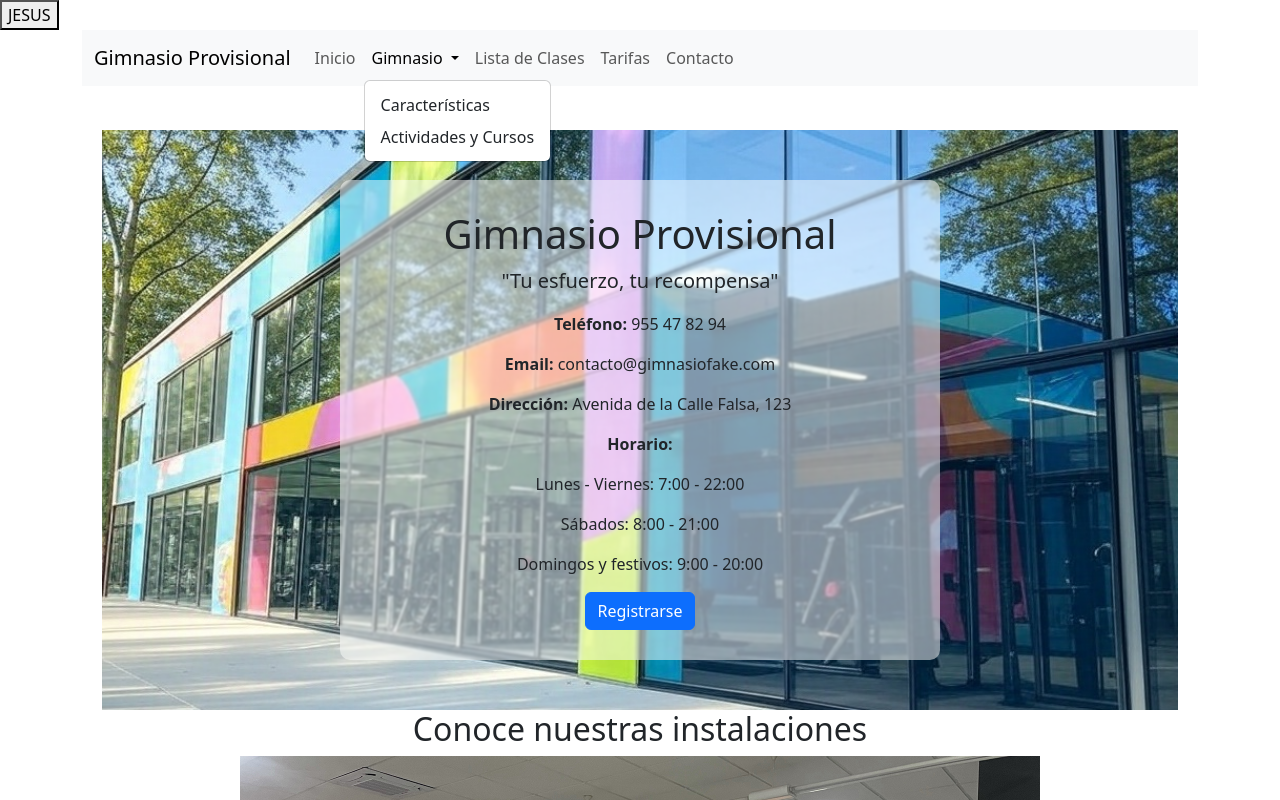
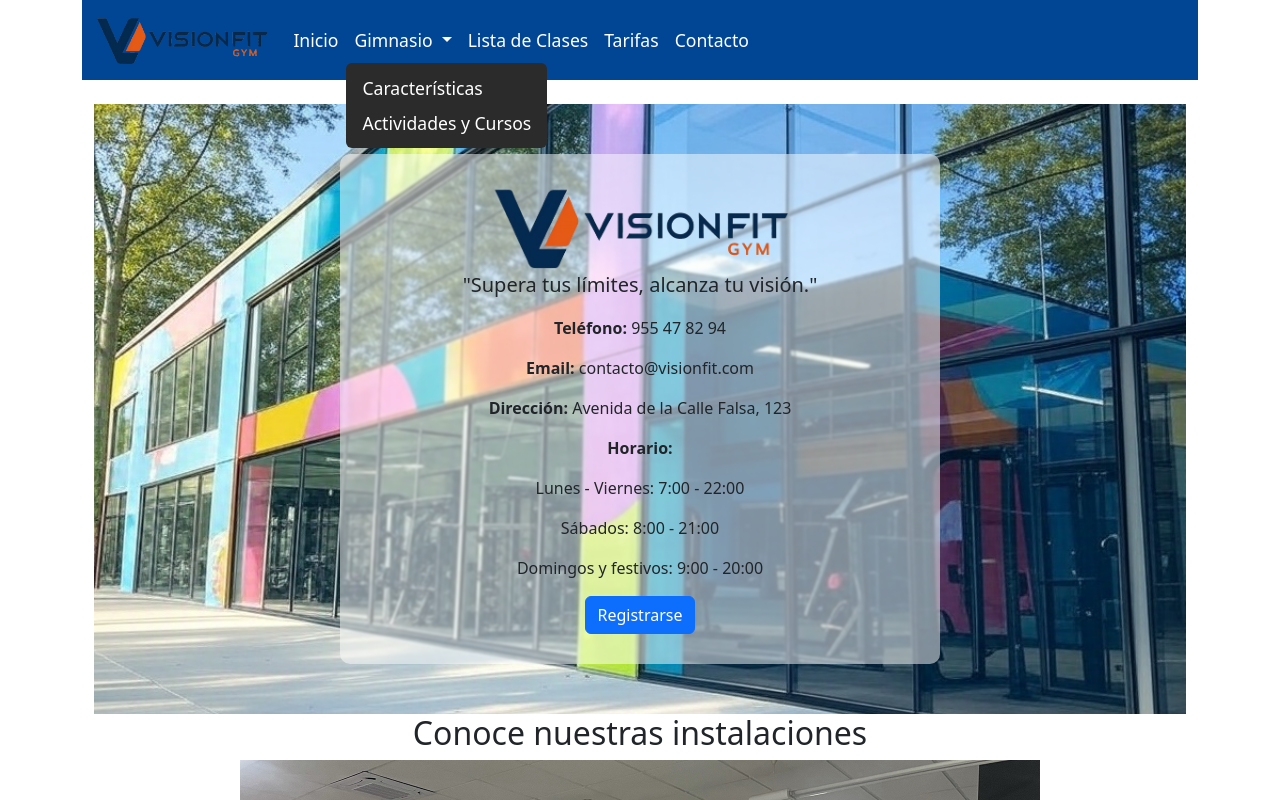
Before and after one commit to TERINO-73/P_GYM, an Angular app: page /principal-component in a window 1280 px wide. Both pictures are taken after a click on the button "Gimnasio". Shown: the top 800 px of the page. Built offline with nearby package versions, Linux system fonts and the light colour scheme.

Commit message:
Commit del menu

```diff
--- a/src/app/app.component.css
+++ b/src/app/app.component.css
@@ -0,0 +1,35 @@
+/* Navbar gris oscuro */
+.custom-navbar {
+    background-color: #004695 !important;
+    padding: 10px 0;
+  }
+
+  /* Enlaces del menú */
+  .custom-link {
+    color: #ffffff !important;
+    font-size: 1.1rem;
+    transition: color 0.3s ease-in-out, background-color 0.3s ease-in-out;
+  }
+
+  /* Efecto hover naranja */
+  .custom-link:hover {
+    color: #1e1e1e !important;
+    background-color: #ffaa00 !important;
+    border-radius: 5px;
+    padding: 5px 10px;
+  }
+
+  /* Ajuste para dropdown */
+  .dropdown-menu {
+    background-color: #2b2b2b;
+    border: none;
+  }
+
+  .dropdown-item {
+    color: #ffffff !important;
+  }
+
+  .dropdown-item:hover {
+    background-color: #ff7300 !important;
+    color: #1e1e1e !important;
+  }
--- a/src/app/app.component.html
+++ b/src/app/app.component.html
@@ -1,43 +1,43 @@
-<button routerLink="lista-clases">JESUS</button>
 <main class="container">
-    <nav class="navbar navbar-expand-lg bg-body-tertiary">
+    <nav class="navbar navbar-expand-lg navbar-dark custom-navbar">
       <div class="container-fluid">
-          <a class="navbar-brand" href="#">Gimnasio Provisional</a>
-          <button class="navbar-toggler" type="button" data-bs-toggle="collapse" data-bs-target="#navbarNav" aria-controls="navbarNav" aria-expanded="false" aria-label="Toggle navigation">
+        <!-- Logo -->
+        <a class="navbar-brand" href="#">
+          <img src="assets/logodefinitivo.png" alt="VisionFit Logo" height="50">
+        </a>
+
+        <button class="navbar-toggler" type="button" data-bs-toggle="collapse" data-bs-target="#navbarNav"
+          aria-controls="navbarNav" aria-expanded="false" aria-label="Toggle navigation">
           <span class="navbar-toggler-icon"></span>
         </button>
+
         <div class="collapse navbar-collapse" id="navbarNav">
           <ul class="navbar-nav">
-              <!-- Ruta principal -->
             <li class="nav-item">
-                <a class="nav-link" [routerLink]="['/principal-component']" routerLinkActive="active">Inicio</a>
+              <a class="nav-link custom-link" [routerLink]="['/principal-component']" routerLinkActive="active">Inicio</a>
             </li>
-              <!-- Dropdown con las secciones del gimnasio -->
             <li class="nav-item dropdown">
-                <a class="nav-link dropdown-toggle" href="#" role="button" data-bs-toggle="dropdown" aria-expanded="false">
+              <a class="nav-link dropdown-toggle custom-link" href="#" role="button" data-bs-toggle="dropdown" aria-expanded="false">
                 Gimnasio
               </a>
               <ul class="dropdown-menu">
-                  <li><a class="dropdown-item" [routerLink]="['/caracteristicas']" routerLinkActive="active">Características</a></li>
-                  <li><a class="dropdown-item" [routerLink]="['/actividades']" routerLinkActive="active">Actividades y Cursos</a></li>
+                <li><a class="dropdown-item custom-link" [routerLink]="['/caracteristicas']" routerLinkActive="active">Características</a></li>
+                <li><a class="dropdown-item custom-link" [routerLink]="['/actividades']" routerLinkActive="active">Actividades y Cursos</a></li>
               </ul>
             </li>
-              <!-- Ruta para la lista de clases -->
             <li class="nav-item">
-                <a class="nav-link" [routerLink]="['/lista-clases']" routerLinkActive="active">Lista de Clases</a>
+              <a class="nav-link custom-link" [routerLink]="['/lista-clases']" routerLinkActive="active">Lista de Clases</a>
             </li>
-              <!-- Ruta para las tarifas -->
             <li class="nav-item">
-                <a class="nav-link" [routerLink]="['/tarifas']" routerLinkActive="active">Tarifas</a>
+              <a class="nav-link custom-link" [routerLink]="['/tarifas']" routerLinkActive="active">Tarifas</a>
             </li>
-              <!-- Ruta para el contacto -->
             <li class="nav-item">
-                <a class="nav-link" [routerLink]="['/contacto']" routerLinkActive="active">Contacto</a>
+              <a class="nav-link custom-link" [routerLink]="['/contacto']" routerLinkActive="active">Contacto</a>
             </li>
           </ul>
         </div>
       </div>
     </nav>
 
-    <router-outlet />
+    <router-outlet></router-outlet>
   </main>
--- a/src/app/componentes/principal/principal.component.html
+++ b/src/app/componentes/principal/principal.component.html
@@ -1,11 +1,11 @@
-<div class="container mt-4">
+<div class="container-fluid mt-4">
     <!-- Sección de información principal -->
     <div class="info-section">
         <div class="overlay">
-            <h1>Gimnasio Provisional</h1>
-            <p class="lead">"Tu esfuerzo, tu recompensa"</p>
+            <img src="assets/logodefinitivo.png" class="img-fluid" alt="Logo VisionFit" width="300px">
+            <p class="lead">"Supera tus límites, alcanza tu visión."</p>
             <p><strong>Teléfono:</strong> 955 47 82 94</p>
-            <p><strong>Email:</strong> contacto&#64;gimnasiofake.com</p>
+            <p><strong>Email:</strong> contacto&#64;visionfit.com</p>
             <p><strong>Dirección:</strong> Avenida de la Calle Falsa, 123</p>
             <p><strong>Horario:</strong></p>
             <p>Lunes - Viernes: 7:00 - 22:00</p>
```
Also changed, not shown: public/assets/logodefinitivo.png (added). Lines whose indentation alone changed are shown as unchanged.
